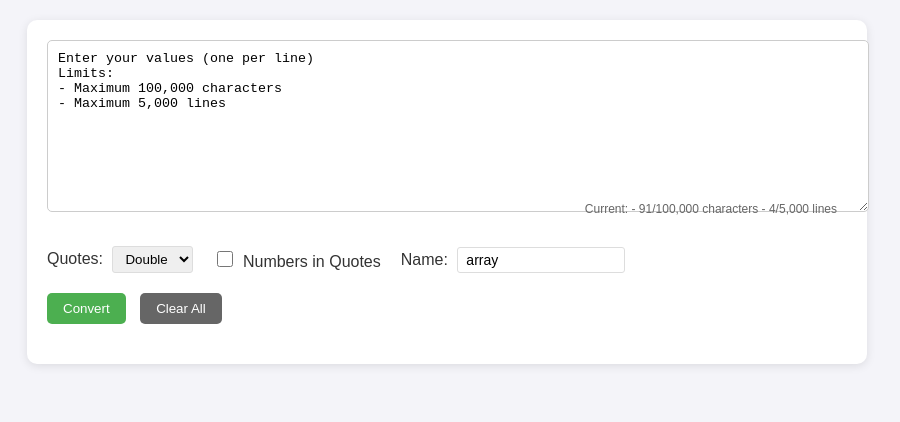
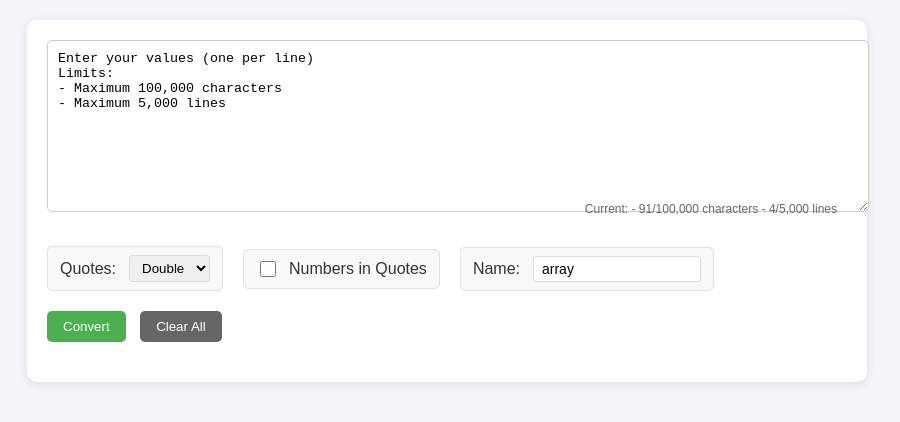
Before and after one commit to Gi7w0rm/ArrayThisClone, a plain HTML site: page index.html in a window 1280 px wide. Shown: the whole page, without its empty margins (193-1093 px from the left). Drawn offline with Linux system fonts and the light colour scheme.

Commit message:
Update index.html

```diff
--- a/index.html
+++ b/index.html
@@ -3,7 +3,7 @@
 <head>
     <meta charset="UTF-8">
     <meta name="viewport" content="width=device-width, initial-scale=1.0">
-    <title>ArrayThis</title>
+    <title>ArrayThisClone</title>
     <link rel="stylesheet" href="styles.css">
 </head>
 <body>
@@ -14,6 +14,7 @@
         </div>
 
         <div class="options">
+            <div class="option-group">
                 <label>
                     Quotes:
                     <select id="quoteStyle">
@@ -21,13 +22,20 @@
                         <option value="single">Single</option>
                     </select>
                 </label>
+            </div>
+
+            <div class="option-group">
                 <label>
                     <input type="checkbox" id="quoteNumbers"> Numbers in Quotes
                 </label>
+            </div>
+
+            <div class="option-group">
                 <label>
                     Name:
                     <input type="text" id="arrayName" value="array" placeholder="Array name">
                 </label>
+            </div>
         </div>
 
         <div class="buttons">
```
Lines whose indentation alone changed are shown as unchanged.
